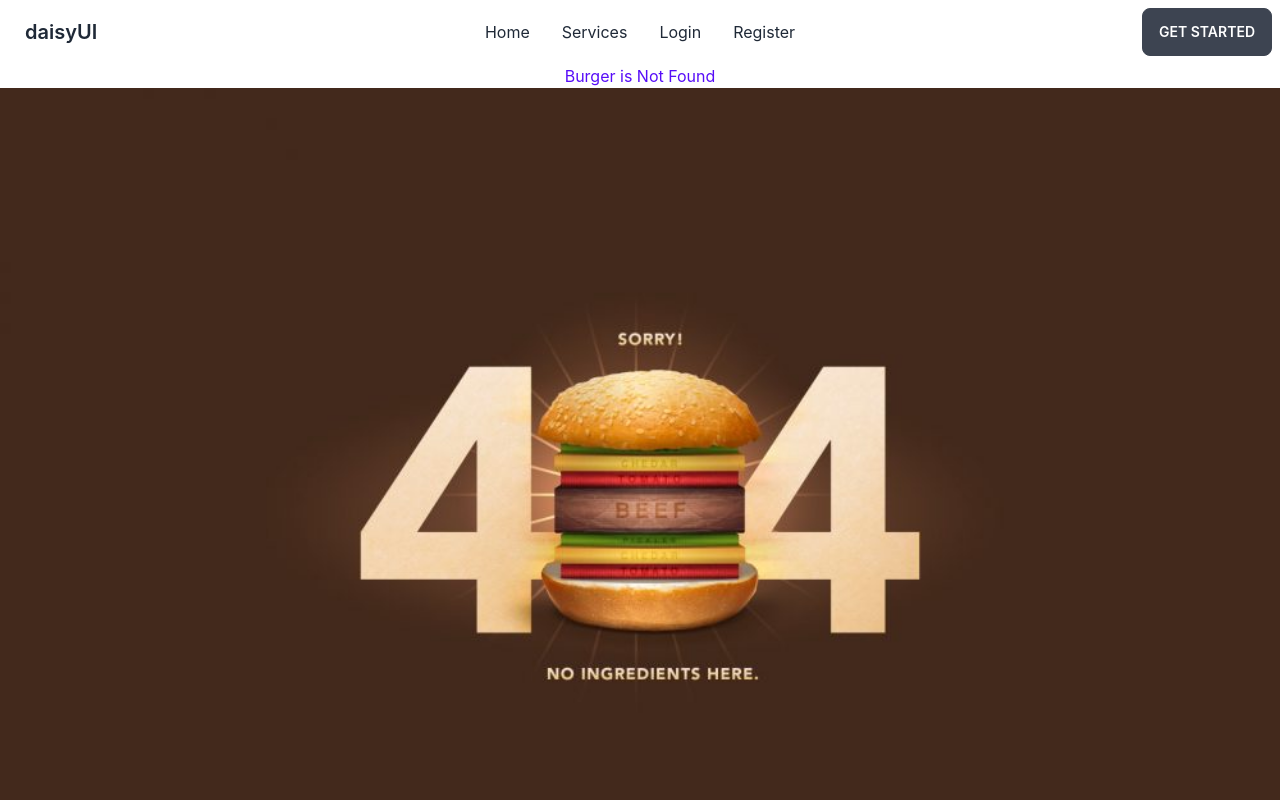
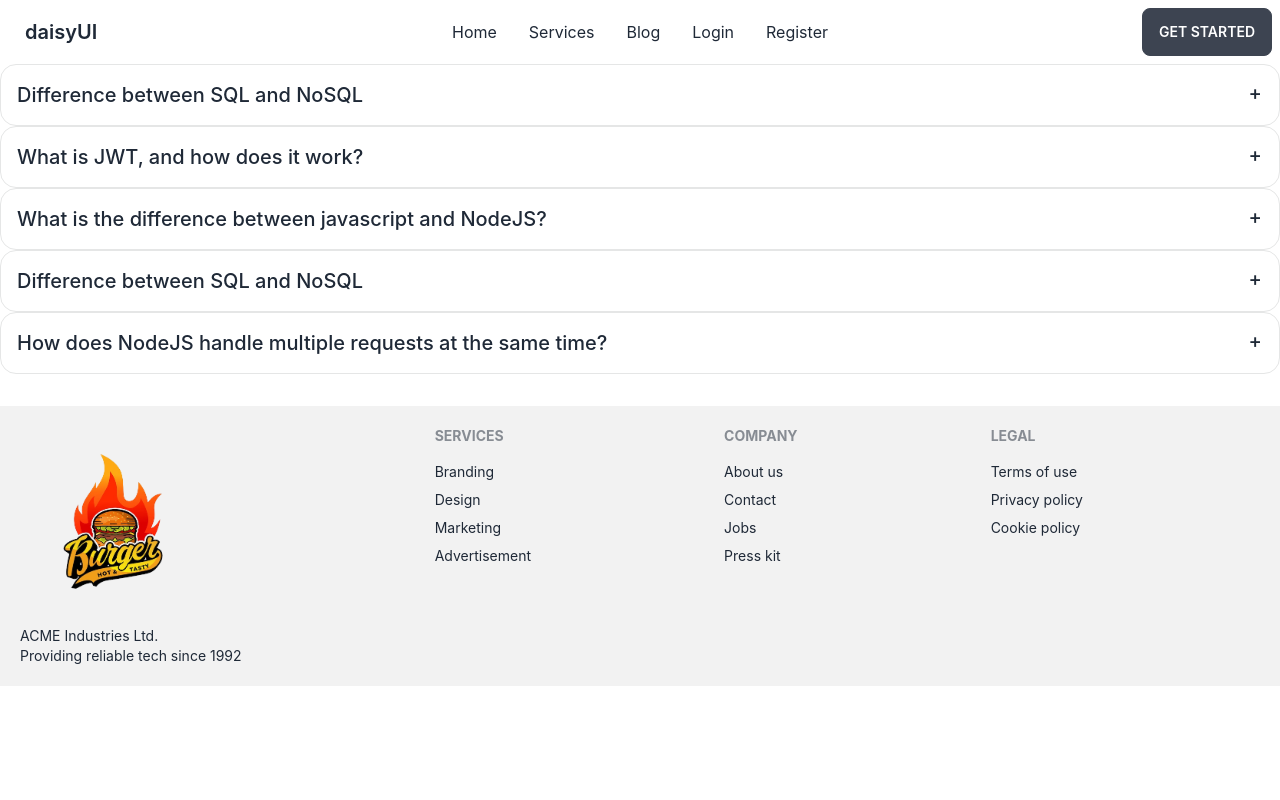
Before and after one commit to azhar-uddin-rahad/burger-kitchen-client, a React (Create React App) app: page /blog in a window 1280 px wide. Shown: the top 800 px of the page. Built offline with nearby package versions, Linux system fonts and the light colour scheme; no server answers.

Commit message:
Add a Blog Update successfully

```diff
--- a/src/Routers/Route.js
+++ b/src/Routers/Route.js
@@ -1,3 +1,4 @@
+import Blog from "../pages/Blog/Blog";
 import CheckOut from "../pages/CheckOut/CheckOut";
 import ServiceDetails from "../pages/Homes/Serviced/ServiceDetails";
 import Services from "../pages/Homes/Serviced/Services";
@@ -46,6 +47,11 @@ const router =createBrowserRouter([
 
                 },
                 {
+                    path:'/blog',
+                    element:<Blog></Blog>
+
+                },
+                {
                     path:'/update/:id',
                     element: <Update></Update>,
                     loader: ({params})=>fetch(`https://berger-food-kitchen-server.vercel.app/orders/${params.id}`)
--- a/src/pages/Blog/Blog.js
+++ b/src/pages/Blog/Blog.js
@@ -1,11 +1,112 @@
-import React from 'react';
+import React from "react";
 
 const Blog = () => {
-    return (
-        <div>
-
+  return (
+    <div>
+      <div
+        tabIndex={0}
+        className="collapse collapse-plus border border-base-300 bg-base-100 rounded-box"
+      >
+        <div className="collapse-title text-xl font-medium">
+          Difference between SQL and NoSQL
         </div>
-    );
+        <div className="collapse-content">
+          <p>
+            SQL pronounced as “S-Q-L” or as “See-Quel” is primarily called RDBMS
+            or Relational Databases, whereas NoSQL is a Non-relational or
+            Distributed Database. Comparing SQL vs NoSQL databases, SQL
+            databases are table-based databases, whereas NoSQL databases can be
+            document-based, key-value pairs, and graph databases. SQL databases
+            are vertically scalable, while NoSQL databases are horizontally
+            scalable. SQL databases have a predefined schema, whereas NoSQL
+            databases use a dynamic schema for unstructured data. Comparing
+            NoSQL vs SQL performance, SQL requires specialized DB hardware for
+            better performance while NoSQL uses commodity hardware.
+          </p>
+        </div>
+      </div>
+      <div
+        tabIndex={0}
+        className="collapse collapse-plus border border-base-300 bg-base-100 rounded-box"
+      >
+        <div className="collapse-title text-xl font-medium">
+          What is JWT, and how does it work?
+        </div>
+        <div className="collapse-content">
+          <p>
+            JSON Web Token (JWT) is an open standard (RFC 7519) for securely
+            transmitting information between parties as JSON object. It is
+            compact, readable and digitally signed using a private key/ or a
+            public key pair by the Identity Provider(IdP). So the integrity and
+            authenticity of the token can be verified by other parties involved.
+            The purpose of using JWT is not to hide data but to ensure the
+            authenticity of the data. JWT is signed and encoded, not encrypted.
+            JWT is a token based stateless authentication mechanism. Since it is
+            a client-side based stateless session, server doesn't have to
+            completely rely on a datastore(database) to save session
+            information.
+          </p>
+        </div>
+      </div>
+      <div
+        tabIndex={0}
+        className="collapse collapse-plus border border-base-300 bg-base-100 rounded-box"
+      >
+        <div className="collapse-title text-xl font-medium">
+          What is the difference between javascript and NodeJS?
+        </div>
+        <div className="collapse-content">
+          <p>
+            JavaScript is a simple programming language that can be used with
+            any browser that has the JavaScript Engine installed. Node.js, on
+            the other hand, is an interpreter or execution environment for the
+            JavaScript programming language. It requires libraries that can be
+            conveniently accessed from JavaScript programming to be more
+            helpful.
+          </p>
+        </div>
+      </div>
+      <div
+        tabIndex={0}
+        className="collapse collapse-plus border border-base-300 bg-base-100 rounded-box"
+      >
+        <div className="collapse-title text-xl font-medium">
+          Difference between SQL and NoSQL
+        </div>
+        <div className="collapse-content">
+          <p>
+            SQL pronounced as “S-Q-L” or as “See-Quel” is primarily called RDBMS
+            or Relational Databases, whereas NoSQL is a Non-relational or
+            Distributed Database. Comparing SQL vs NoSQL databases, SQL
+            databases are table-based databases, whereas NoSQL databases can be
+            document-based, key-value pairs, and graph databases. SQL databases
+            are vertically scalable, while NoSQL databases are horizontally
+            scalable. SQL databases have a predefined schema, whereas NoSQL
+            databases use a dynamic schema for unstructured data. Comparing
+            NoSQL vs SQL performance, SQL requires specialized DB hardware for
+            better performance while NoSQL uses commodity hardware.
+          </p>
+        </div>
+      </div>
+      <div
+        tabIndex={0}
+        className="collapse collapse-plus border border-base-300 bg-base-100 rounded-box"
+      >
+        <div className="collapse-title text-xl font-medium">
+          How does NodeJS handle multiple requests at the same time?
+        </div>
+        <div className="collapse-content">
+          <p>
+            How NodeJS handle multiple client requests? NodeJS receives multiple
+            client requests and places them into EventQueue. NodeJS is built
+            with the concept of event-driven architecture. NodeJS has its own
+            EventLoop which is an infinite loop that receives requests and
+            processes them.
+          </p>
+        </div>
+      </div>
+    </div>
+  );
 };
 
 export default Blog;
--- a/src/sherd/Header/Header.js
+++ b/src/sherd/Header/Header.js
@@ -16,6 +16,7 @@ const Header = () => {
 
      <li><Link to="">Home</Link></li>
      <li><Link to='/services'>Services</Link></li>
+     <li><Link to='/blog'>Blog</Link></li>
 
      {
         user?.email ?
```
